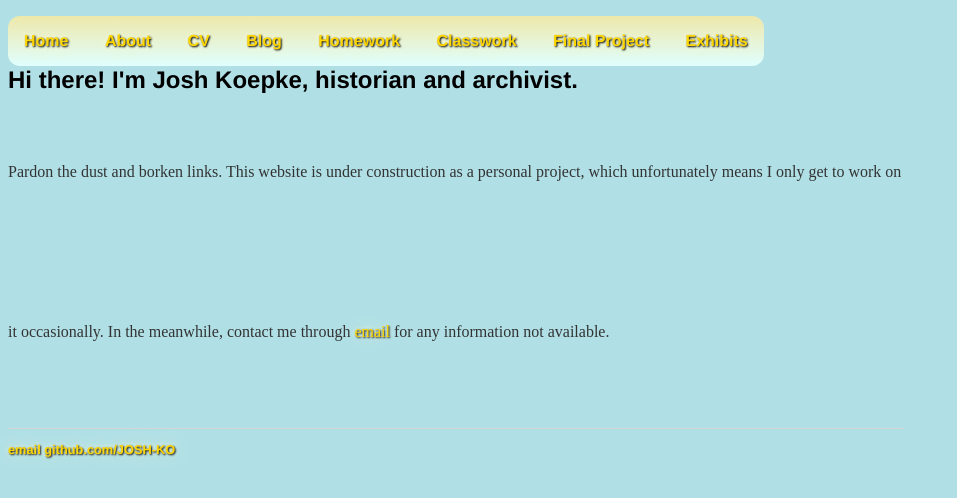
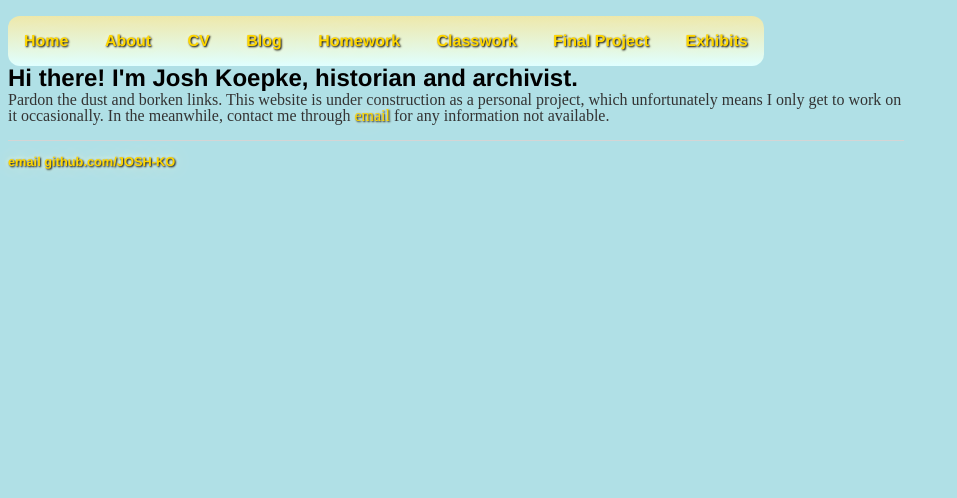
Before and after one commit to JOSH-KO/JOSH-KO.github.io, a Jekyll site: the page built from index.html, in a window 1280 px wide. Shown: the top 498 px of the page, without its empty margins (0-957 px from the left). Built offline with Jekyll 4.4.1, drawn with Linux system fonts in a browser that asks for light colours.

Commit message:
Update main.css

```diff
--- a/css/main.css
+++ b/css/main.css
@@ -80,6 +80,7 @@ h1 {
     height: 60px;
     font-size: 1.5em;
     font-family:'Helvetica', 'Arial', 'Sans-Serif';
+     line-height: 1em;
     }
 
 lb {
@@ -88,7 +89,7 @@ lb {
 
 p {
     font-size: 1em;
-    line-height: 10em;
+    line-height: 1em;
     color: #333;
 }
 footer {
```
